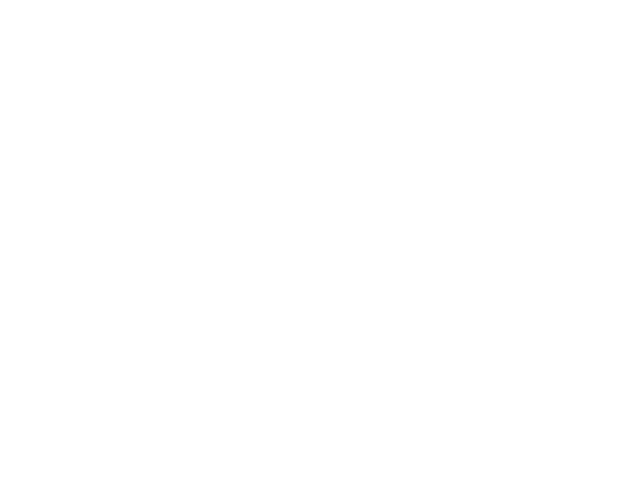
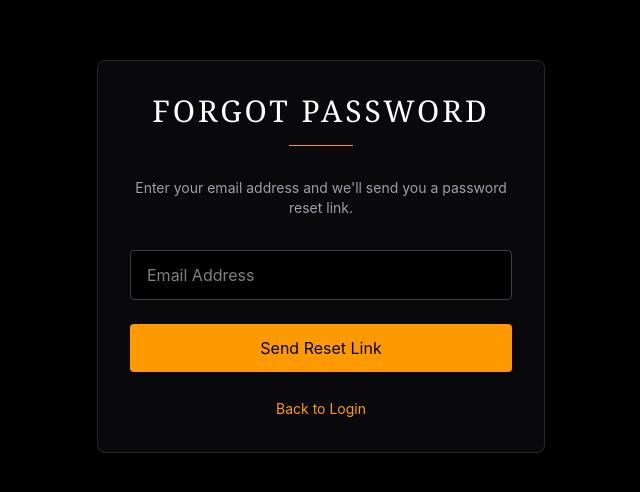
Before and after one commit to FavourOkoseimiema/Be-Jewellry, a React (Vite) app: page /forgot-password in a window 1280 px wide. Before the commit this address had no page. Shown: the part 144-636 px from the top of the page, without its empty margins (319-959 px from the left). Built offline with nearby package versions, Linux system fonts and the light colour scheme.

Commit message:
Added forgotten password feature

```diff
--- a/src/App.jsx
+++ b/src/App.jsx
@@ -5,7 +5,8 @@ import AdminLogin from "./components/admin/AdminLogin";
 import AdminDashboard from "./components/admin/AdminDashboard";
 import Register from "./components/pages/Register"
 import Login from "./components/pages/Login";
-
+import ResetPassword from "./components/pages/ResetPassword";
+import ForgotPassword from "./components/pages/ForgotPassword";
 function App() {
   return (
     <Routes>
@@ -16,6 +17,8 @@ function App() {
       <Route path="/admin/dashboard" element={<AdminDashboard />} />
       <Route path="/register" element={<Register/>}/>
       <Route path="/login" element={<Login/>}/>
+    <Route path="/reset-password/:token" element={<ResetPassword />}/>
+    <Route path="/forgot-password" element={<ForgotPassword />}/>
     </Routes>
   );
 }
--- a/src/Jewelry.jsx
+++ b/src/Jewelry.jsx
@@ -13,6 +13,7 @@ import Loader from "./loader";
 import "./index.css"
 import api from "../services/api";
 import BestSellers from "./components/BestSellers";
+// import ResetPassword from "./components/pages/ResetPassword";
 
 function JewelryWebsite() {
   const [products,setProducts] = useState([]);
--- a/src/components/admin/AdminLogin.jsx
+++ b/src/components/admin/AdminLogin.jsx
@@ -72,7 +72,12 @@ function AdminLogin() {
         >
           {loading ? "Logging in..." : "Login"}
         </button>
-
+<Link
+    to="/forgot-password"
+    className="text-sm text-amber-500 hover:underline"
+>
+    Forgot Password?
+</Link>
       </form>
 
     </div>
--- /dev/null
+++ b/src/components/pages/ForgotPassword.jsx
@@ -0,0 +1,90 @@
+import { useState } from "react";
+import { Link } from "react-router-dom";
+import toast from "react-hot-toast";
+import api from "../../services/api";
+
+function ForgotPassword() {
+  const [email, setEmail] = useState("");
+  const [loading, setLoading] = useState(false);
+
+  const handleSubmit = async (e) => {
+    e.preventDefault();
+
+    try {
+      setLoading(true);
+
+      const response = await api.post("/auth/forgot-password", {
+        email,
+      });
+
+      toast.success(response.data.message);
+
+      setEmail("");
+
+    } catch (error) {
+      toast.error(
+        error.response?.data?.message ||
+        "Something went wrong."
+      );
+    } finally {
+      setLoading(false);
+    }
+  };
+
+  return (
+    <div className="min-h-screen bg-black flex items-center justify-center px-6">
+
+      <div className="w-full max-w-md bg-zinc-950 border border-zinc-800 rounded-lg p-8">
+
+        <h1 className="text-3xl font-serif tracking-widest uppercase text-center text-white">
+          Forgot Password
+        </h1>
+
+        <div className="w-16 h-[1px] bg-amber-500 mx-auto mt-4 mb-8"></div>
+
+        <p className="text-zinc-400 text-center text-sm mb-8">
+          Enter your email address and we'll send you a password reset link.
+        </p>
+
+        <form
+          onSubmit={handleSubmit}
+          className="space-y-6"
+        >
+
+          <input
+            type="email"
+            placeholder="Email Address"
+            value={email}
+            onChange={(e) => setEmail(e.target.value)}
+            required
+            className="w-full bg-black border border-zinc-700 text-white px-4 py-3 rounded focus:border-amber-500 focus:outline-none"
+          />
+
+          <button
+            type="submit"
+            disabled={loading}
+            className="w-full bg-amber-500 hover:bg-amber-600 text-black py-3 rounded transition"
+          >
+            {loading ? "Sending..." : "Send Reset Link"}
+          </button>
+
+        </form>
+
+        <div className="mt-6 text-center">
+
+          <Link
+            to="/login"
+            className="text-amber-500 hover:underline text-sm"
+          >
+            Back to Login
+          </Link>
+
+        </div>
+
+      </div>
+
+    </div>
+  );
+}
+
+export default ForgotPassword;
--- a/src/components/pages/Login.jsx
+++ b/src/components/pages/Login.jsx
@@ -154,6 +154,14 @@ function Login() {
             )}
 
           </button>
+          <div className="text-right mt-3">
+  <Link
+    to="/forgot-password"
+    className="text-sm text-amber-500 hover:underline"
+  >
+    Forgot Password?
+  </Link>
+</div>
 
         </form>
 
--- /dev/null
+++ b/src/components/pages/ResetPassword.jsx
@@ -0,0 +1,93 @@
+import { useState } from "react";
+import { useParams, useNavigate } from "react-router-dom";
+import toast from "react-hot-toast";
+import api from"../../../services/api";
+
+function ResetPassword() {
+  const { token } = useParams();
+  const navigate = useNavigate();
+
+  const [password, setPassword] = useState("");
+  const [loading, setLoading] = useState(false);
+
+  const handleSubmit = async (e) => {
+    e.preventDefault();
+
+    try {
+      setLoading(true);
+
+      const response = await api.post(
+        `/auth/reset-password/${token}`,
+        {
+          password,
+        }
+      );
+
+      toast.success(response.data.message);
+
+      navigate("/login");
+
+    } catch (error) {
+      toast.error(
+        error.response?.data?.message ||
+          "Unable to reset password."
+      );
+    } finally {
+      setLoading(false);
+    }
+  };
+
+  return (
+    <div className="min-h-screen bg-black flex items-center justify-center px-6">
+
+      <div className="w-full max-w-md bg-zinc-950 border border-zinc-800 rounded-lg p-8 shadow-2xl">
+
+        <h1 className="text-3xl font-serif text-center text-white tracking-widest uppercase">
+          Reset Password
+        </h1>
+
+        <div className="w-16 h-[1px] bg-amber-500 mx-auto mt-4 mb-8"></div>
+
+        <form
+          onSubmit={handleSubmit}
+          className="space-y-6"
+        >
+
+          <div>
+
+            <label className="block text-zinc-300 text-sm mb-2 tracking-wide">
+              New Password
+            </label>
+
+            <input
+              type="password"
+              placeholder="Enter your new password"
+              value={password}
+              onChange={(e) =>
+                setPassword(e.target.value)
+              }
+              className="w-full bg-black border border-zinc-700 text-white px-4 py-3 rounded focus:outline-none focus:border-amber-500"
+              required
+            />
+
+          </div>
+
+          <button
+            type="submit"
+            disabled={loading}
+            className="w-full bg-amber-500 hover:bg-amber-600 text-black font-medium py-3 rounded transition"
+          >
+            {loading
+              ? "Resetting..."
+              : "Reset Password"}
+          </button>
+
+        </form>
+
+      </div>
+
+    </div>
+  );
+}
+
+export default ResetPassword;
```
